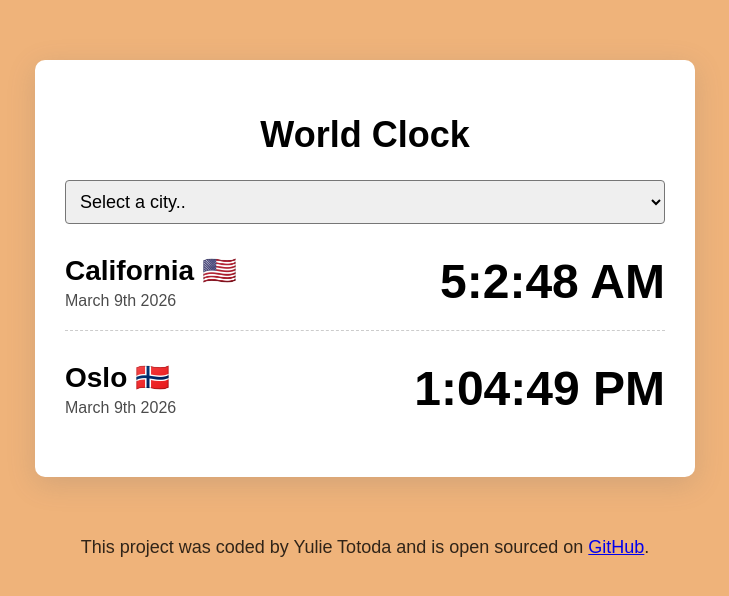
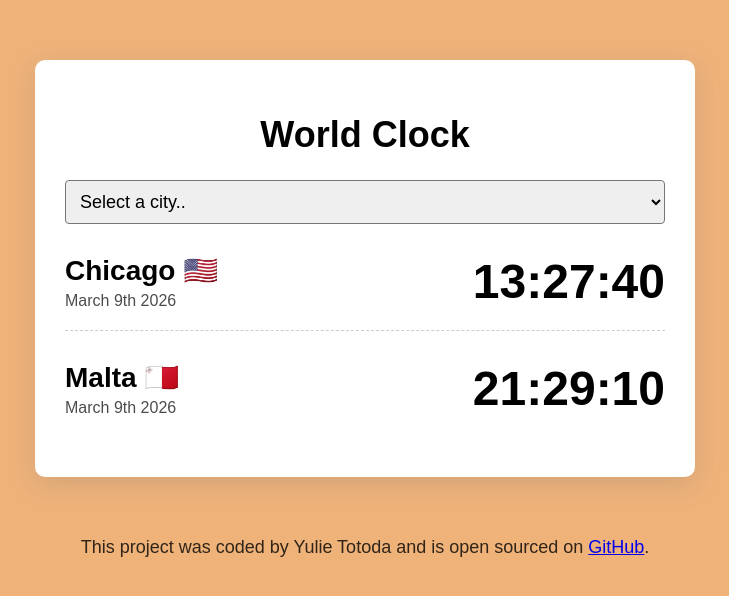
Before and after one commit to Yulie01/world-clock, a plain HTML site: page index.html in a window 1280 px wide. Shown: the whole page, without its empty margins (275-1004 px from the left). Drawn offline with nearby package versions, Linux system fonts and the light colour scheme.

Commit message:
Update index.html

```diff
--- a/index.html
+++ b/index.html
@@ -4,6 +4,8 @@
     <meta charset="UTF-8">
     <meta name="viewport" content="width=device-width, initial-scale=1.0">
     <link rel="stylesheet" href="css/style.css">
+    <script src="https://cdnjs.cloudflare.com/ajax/libs/moment.js/2.29.4/moment.min.js"></script>
+    <script src="https://cdnjs.cloudflare.com/ajax/libs/moment-timezone/0.5.37/moment-timezone-with-data-1970-2030.min.js"></script>
     <title>World Clock - Yulie Totoda</title>
 </head>
 <body>
@@ -18,19 +20,19 @@
         </select>
 
         <div id="cities">
-          <div class="city" id="California">
+          <div class="city" id="Chicago">
             <div>
-              <h2>California 🇺🇸</h2>
+              <h2>Chicago 🇺🇸</h2>
               <div class="date">March 9th 2026</div>
             </div>
-            <div class="time">5:2:48 AM</div>
+            <div class="time">13:27:40</div>
           </div>
-          <div class="city" id="Oslo">
+          <div class="city" id="Malta">
             <div>
-              <h2>Oslo 🇳🇴</h2>
+              <h2>Malta 🇲🇹</h2>
               <div class="date">March 9th 2026</div>
             </div>
-            <div class="time">1:04:49 PM</div>
+            <div class="time">21:29:10</div>
           </div>
         </div>
       </div>
```
